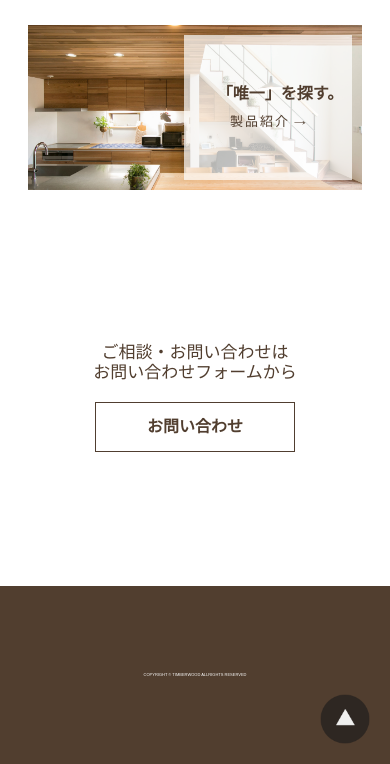
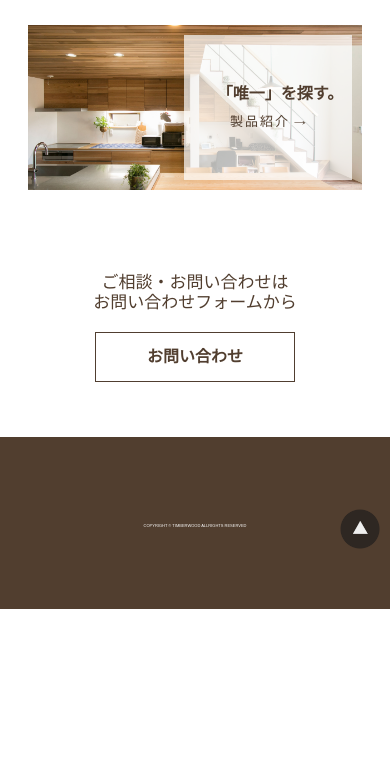
Before and after one commit to Taisei420/coding-trial, a plain HTML site: page index.html in a window 390 px wide. Shown: the part 803-1567 px from the top of the page. After the commit the page ends 1412 px from the top, so only its background shows below. Drawn offline with Linux system fonts and the light colour scheme.

Commit message:
footer修正

```diff
--- a/css/styles.css
+++ b/css/styles.css
@@ -109,7 +109,7 @@ nav {
 }
 
 .main-header a {
-  margin: 20px 20px 0 38px;
+  margin: 20px 25px 0 38px;
   font-size: 12px;
   text-decoration: underline;
 }
@@ -346,6 +346,9 @@ footer img {
 
 /* コンタクト */
 
+  .contact {
+    padding: 55px 0;
+  }
   .contact p {
     font-size: 17px;
   }
@@ -355,9 +358,10 @@ footer img {
 
 
   /* フッター */
-  #footer {
+  footer {
     width: 100%;
-    height: 60px;
+    height: 30px;
+    position: relative;
   }
   footer p {
     text-align: center;
@@ -365,7 +369,11 @@ footer img {
     margin: 0 auto;
   }
   footer img {
-    width: 50px;
-    height: 50px;
+    width: 40px;
+    height: 40px;
+    position: absolute;
+    bottom: 60px;
+    right: 10px;
   }
+
 }
```
